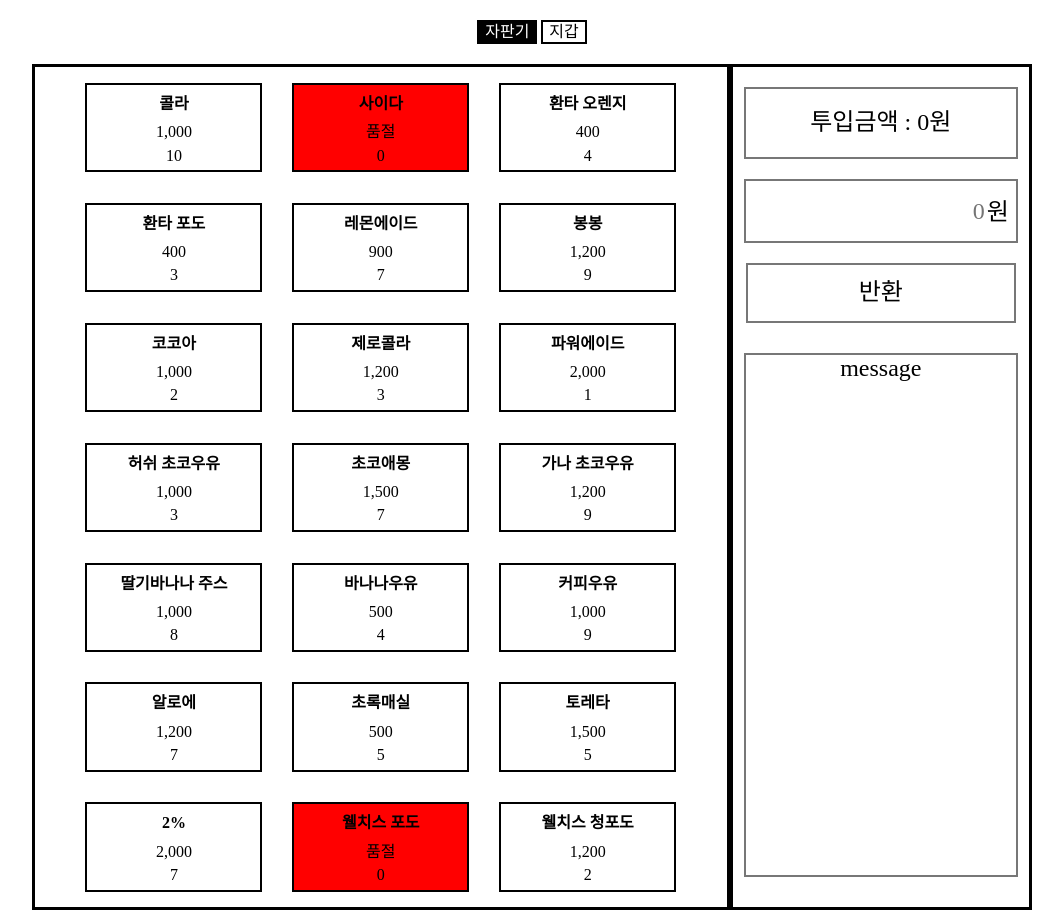
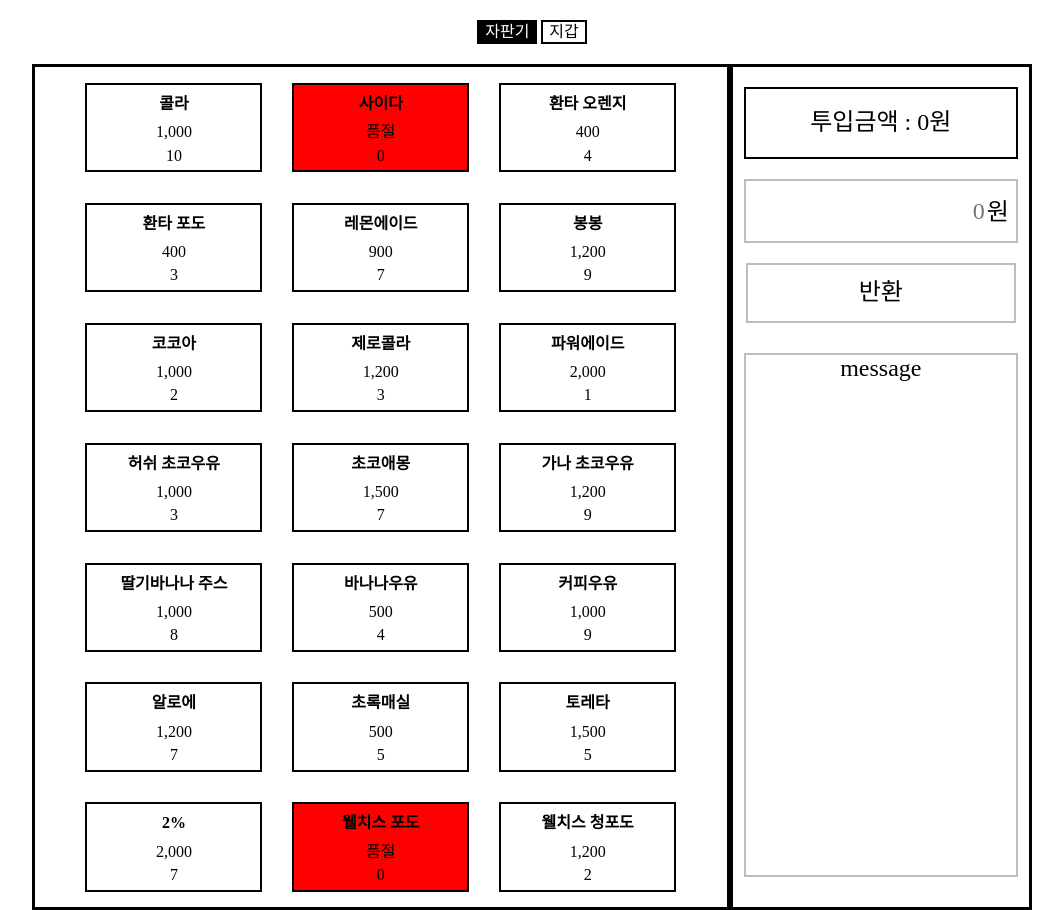
Before and after one commit to codesquad-members-2022/fe-vm, a React (Create React App) app in the folder vending_machine/: page / in a window 1280 px wide. Shown: the whole page, without its empty margins (108-1171 px from the left). Built offline with nearby package versions, Linux system fonts and the light colour scheme; a web font is replaced by a local one.

Commit message:
feat : 회색 추가

```diff
--- a/vending_machine/src/components/Order.jsx
+++ b/vending_machine/src/components/Order.jsx
@@ -27,7 +27,7 @@ const StyledTotal = styled.span`
   display: inline-block;
   margin-top: 20px;
   width: 270px;
-  border: 2px solid ${color.grey};
+  border: 2px solid ${color.gray};
   padding: 20px 0;
   font-size: ${fontSize.xl};
 `;
--- a/vending_machine/src/style/variables.js
+++ b/vending_machine/src/style/variables.js
@@ -1,6 +1,6 @@
 const color = {
   black: '#000',
-  grey: '#777',
+  grey: '#bcbcbc',
   red: '#f00',
   blue: '#00f',
   white: '#fff',
```
